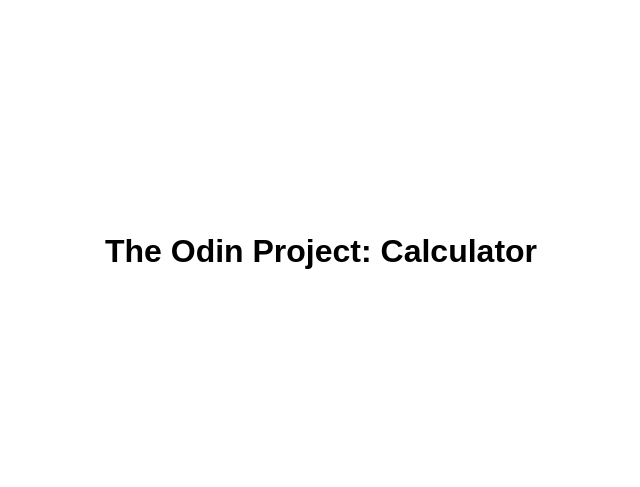
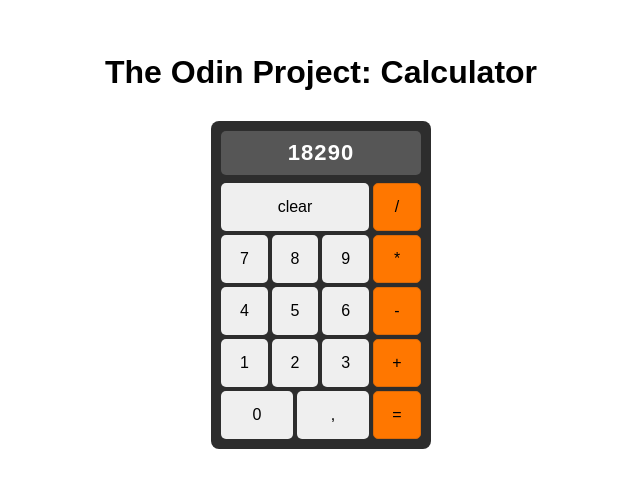
Before and after one commit to Steffan-S/odin-calculator, a plain HTML site: page index.html in a window 1280 px wide. Shown: the part 149-636 px from the top of the page, without its empty margins (319-959 px from the left). Drawn offline with Linux system fonts and the light colour scheme.

Commit message:
Added calculator HTML structure + styling

```diff
--- a/index.html
+++ b/index.html
@@ -9,5 +9,38 @@
 </head>
 <body>
     <h1>The Odin Project: Calculator</h1>
+
+    <div class="calculator-container">
+        <div class="calculator-row">
+            <output>18290</output>
+        </div>
+        <div class="calculator-row">
+            <button id="clear"">clear</button>
+            <button id="divide" class="operator-btn">/</button>
+        </div>
+        <div class="calculator-row">
+            <button id="7" class="number-btn">7</button>
+            <button id="8" class="number-btn">8</button>
+            <button id="9" class="number-btn">9</button>
+            <button id="multiply" class="operator-btn">*</button>
+        </div>
+        <div class="calculator-row">
+            <button id="4" class="number-btn">4</button>
+            <button id="5" class="number-btn">5</button>
+            <button id="6" class="number-btn">6</button>
+            <button id="subtract" class="operator-btn">-</button>
+        </div>
+        <div class="calculator-row">
+            <button id="1" class="number-btn">1</button>
+            <button id="2" class="number-btn">2</button>
+            <button id="3" class="number-btn">3</button>
+            <button id="add" class="operator-btn">+</button>
+        </div>
+        <div class="calculator-row">
+            <button id="0" class="number-btn">0</button>
+            <button id="comma" class="number-btn">,</button>
+            <button id="result" class="operator-btn">=</button>
+        </div>
+    </div>
 </body>
 </html>
--- a/style.css
+++ b/style.css
@@ -9,5 +9,59 @@ body {
     display: flex;
     justify-content: center;
     align-items: center;
+    flex-direction: column;
     min-height: 100vh;
 }
+
+
+.calculator-container {
+    display: flex;
+    flex-direction: column;
+    justify-content: space-between;
+    gap: 4px;
+    background: #2d2d2d;
+    padding: 10px;
+    margin-top: 30px;
+    border-radius: 8px;
+}
+
+.calculator-row {
+    height: 48px;
+    width: 200px;
+    display: flex;
+    gap: 4px;
+}
+
+output {
+    background: #565656;
+    color: #fff;
+    font-size: 22px;
+    flex: 1;
+    text-align: center;
+    display: flex;
+    justify-content: center;
+    align-items: center;
+    font-weight: 700;
+    letter-spacing: 1.05px;
+    border: none;
+    border-radius: 5px;
+    margin-bottom: 4px;
+}
+
+button {
+    border-radius: 5px;
+    border: transparent;
+}
+
+.number-btn,
+.operator-btn,
+#clear {
+    flex: 1;
+    font-size: 16px;
+}
+
+.operator-btn {
+    max-width: 48px;
+    background-color: rgb(255, 119, 0);
+    border: 1px solid rgb(220, 106, 7);
+}
```
